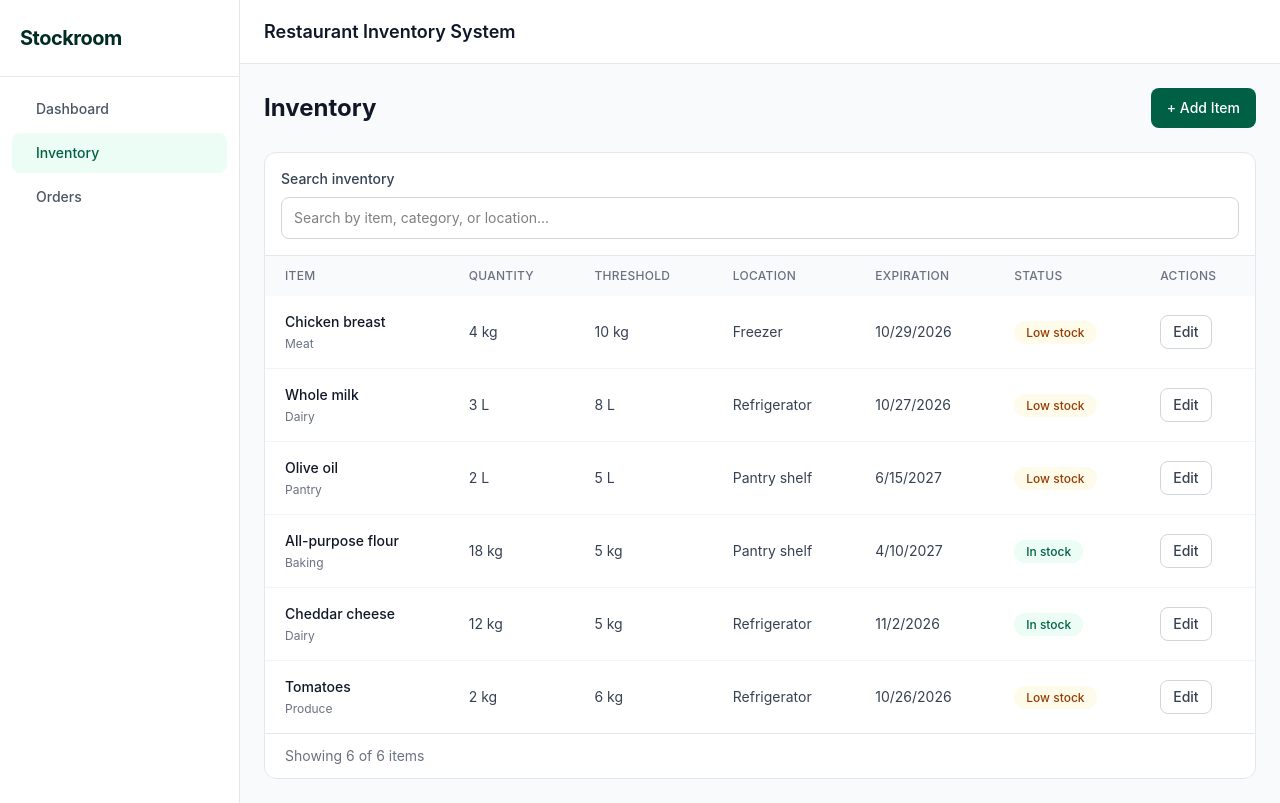
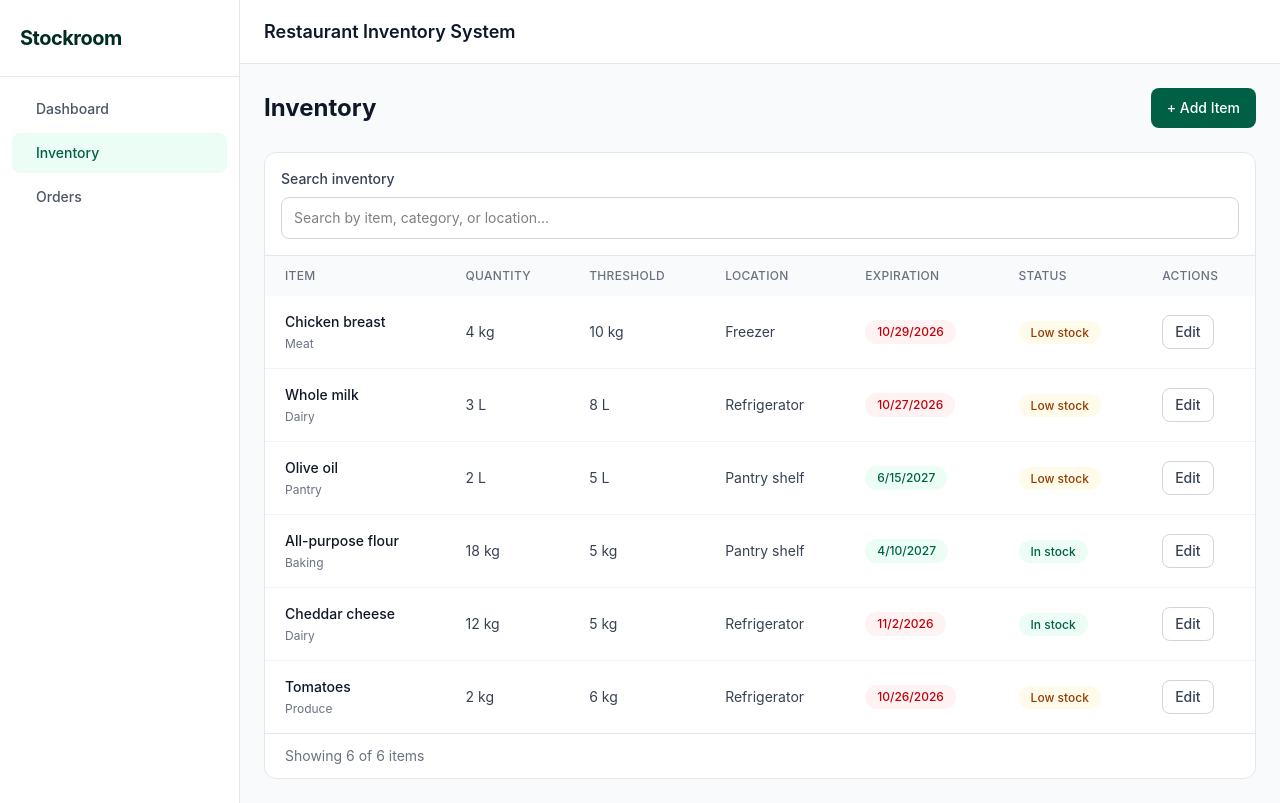
Before and after one commit to ozduarte/inventory-system, a React (Vite) app: page /inventory in a window 1280 px wide. Built offline with nearby package versions, Linux system fonts and the light colour scheme.

Commit message:
feat: added expiration date status indicators

```diff
--- a/src/components/InventoryTable.jsx
+++ b/src/components/InventoryTable.jsx
@@ -1,3 +1,4 @@
+
 function formatExpirationDate(dateValue) {
   if (!dateValue || typeof dateValue !== "string") {
     return "—";
@@ -29,6 +30,52 @@ function formatExpirationDate(dateValue) {
   return date.toLocaleDateString();
 }
 
+function getExpirationStyle(dateValue) {
+  if (!dateValue || typeof dateValue !== "string") {
+    return "bg-gray-100 text-gray-600";
+  }
+
+  const match = /^(\d{4})-(\d{2})-(\d{2})$/.exec(dateValue);
+
+  if (!match) {
+    return "bg-gray-100 text-gray-600";
+  }
+
+  const [, year, month, day] = match;
+
+  const expirationDate = new Date(
+    Number(year),
+    Number(month) - 1,
+    Number(day)
+  );
+
+  if (
+    expirationDate.getFullYear() !== Number(year) ||
+    expirationDate.getMonth() !== Number(month) - 1 ||
+    expirationDate.getDate() !== Number(day)
+  ) {
+    return "bg-gray-100 text-gray-600";
+  }
+
+  const today = new Date();
+  today.setHours(0, 0, 0, 0);
+
+  const daysUntilExpiration = Math.round(
+    (expirationDate.getTime() - today.getTime()) /
+      (1000 * 60 * 60 * 24)
+  );
+
+  if (daysUntilExpiration < 0) {
+    return "bg-red-50 text-red-700";
+  }
+
+  if (daysUntilExpiration <= 3) {
+    return "bg-amber-50 text-amber-800";
+  }
+
+  return "bg-emerald-50 text-emerald-800";
+}
+
 function InventoryTable({ items, totalItems, onEditItem }) {
   return (
     <div className="overflow-x-auto">
@@ -48,8 +95,12 @@ function InventoryTable({ items, totalItems, onEditItem }) {
         <tbody className="divide-y divide-gray-100">
           {items.map((item) => {
             const isLowStock = item.quantity < item.threshold;
+
             const expirationDate =
               item.expirationDate ?? item.expiration;
+
+            const expirationStyle =
+              getExpirationStyle(expirationDate);
 
             return (
               <tr key={item.id} className="hover:bg-gray-50">
@@ -74,8 +125,12 @@ function InventoryTable({ items, totalItems, onEditItem }) {
                   {item.location}
                 </td>
 
-                <td className="whitespace-nowrap px-5 py-4 text-gray-700">
-                  {formatExpirationDate(expirationDate)}
+                <td className="whitespace-nowrap px-5 py-4">
+                  <span
+                    className={`inline-block rounded-full px-3 py-1 text-xs font-medium ${expirationStyle}`}
+                  >
+                    {formatExpirationDate(expirationDate)}
+                  </span>
                 </td>
 
                 <td className="whitespace-nowrap px-5 py-4">
```
